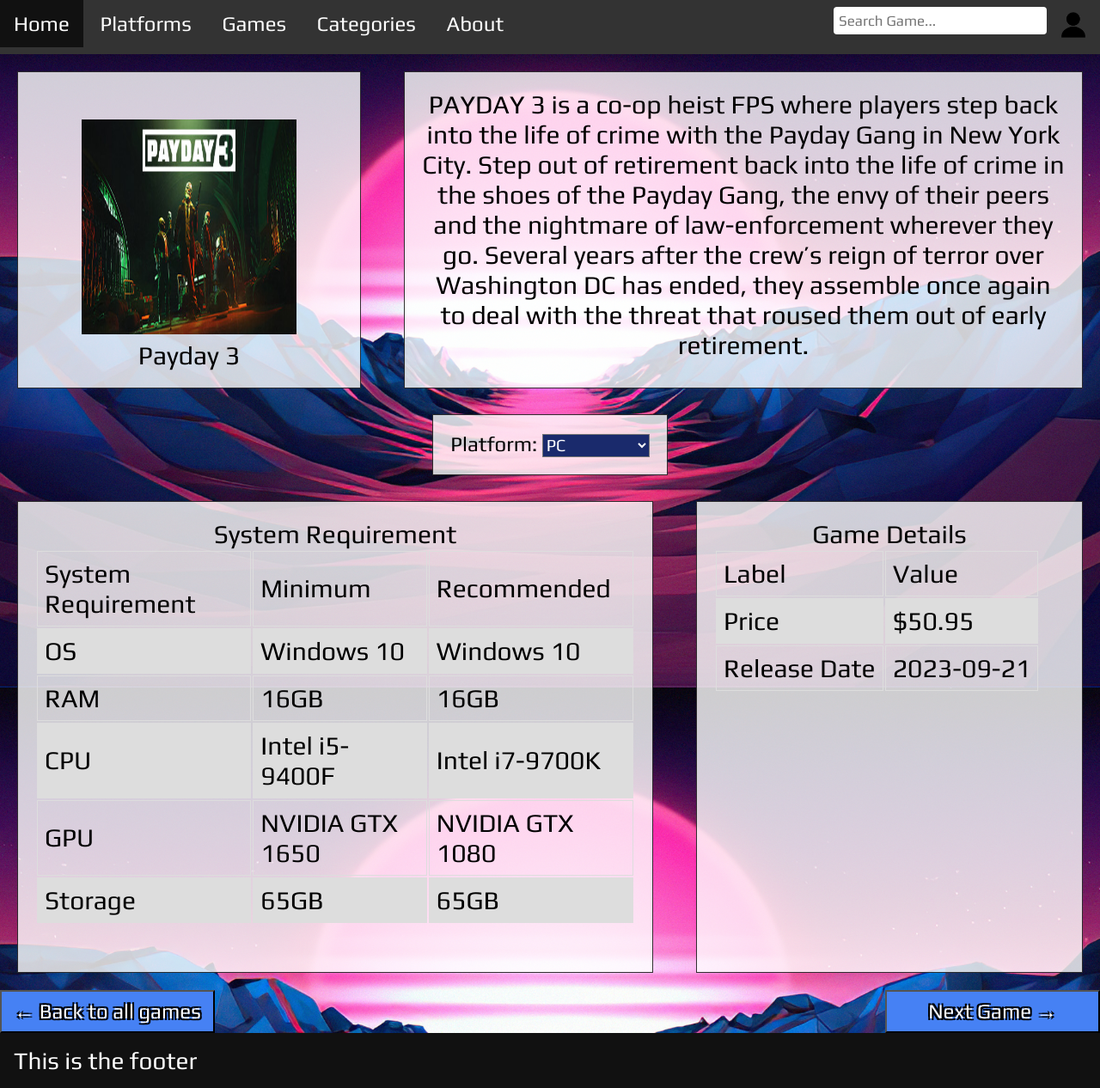
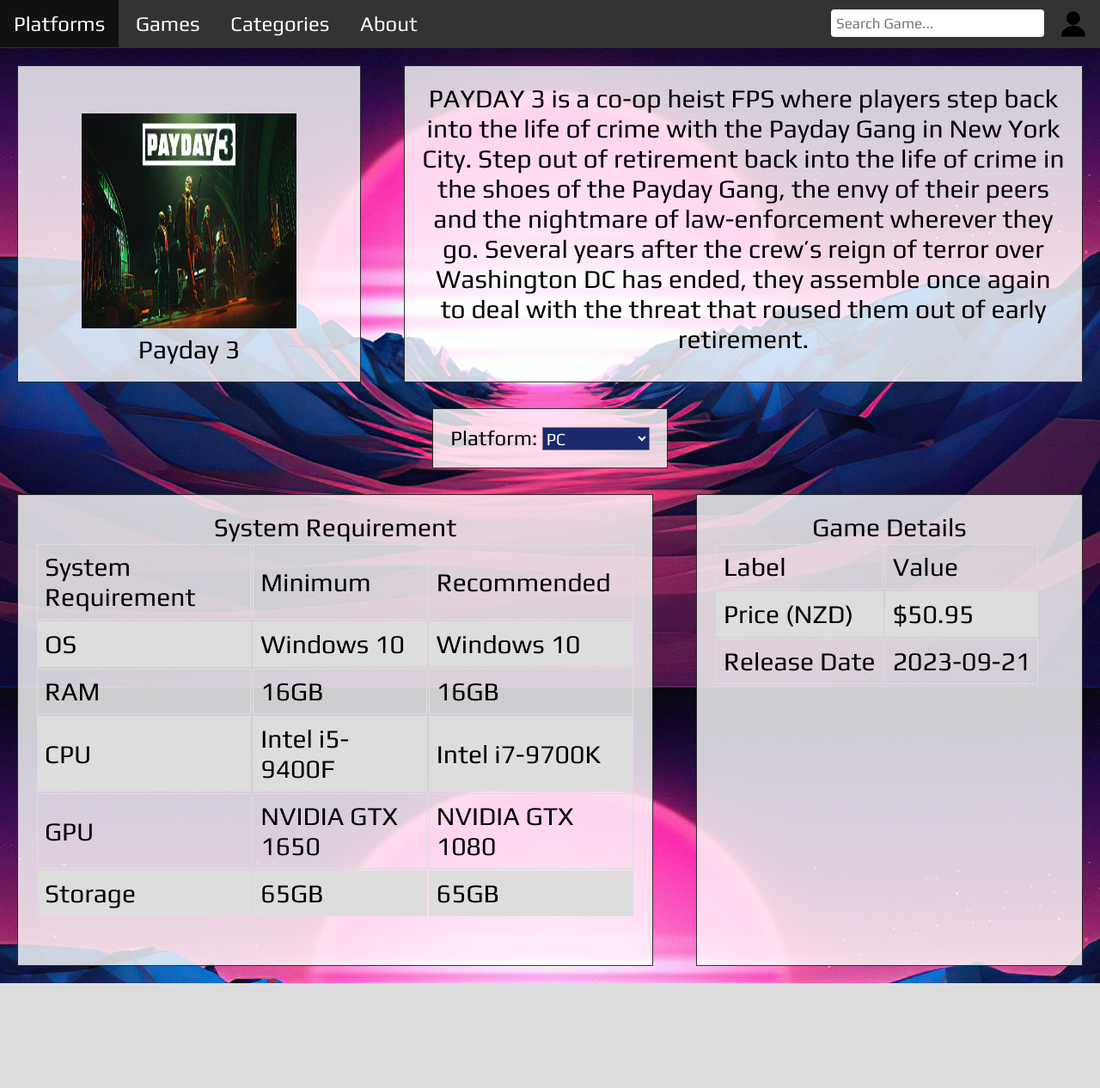
Before and after one commit to DavidWu531/Games, a Flask app: page /game/1 in a window 1280 px wide. Shown: the whole page at 86% size. After the commit the page ends 1144 px from the top, so only its background shows below. Run offline with Flask 3, Linux system fonts and the light colour scheme.

Commit message:
Add duplicate name check, UI animations; remove unused navs

```diff
--- a/app/forms.py
+++ b/app/forms.py
@@ -138,3 +138,10 @@
     xb_release_date = DateField("Release Date", format="%Y-%m-%d", validators=[Optional()])
 
     submit = SubmitField("Add Game")
+
+    def validate_game_name(self, field):
+        game_name = field.data.strip()
+        existing_game = routes.execute_query(models.Games, operation="SELECT", filters={"GameName": game_name})
+        if existing_game:
+            if not hasattr(self, "game_id") or existing_game[0].GameID != self.game_id:
+                raise ValidationError("Game name already exists")
--- a/app/routes.py
+++ b/app/routes.py
@@ -6,7 +6,7 @@
 from flask_sqlalchemy import SQLAlchemy
 import os
 from flask_bcrypt import Bcrypt
-from sqlalchemy import exc, asc, desc
+from sqlalchemy import exc
 
 basedir = os.path.abspath(os.path.dirname(__file__))
 db = SQLAlchemy()
@@ -103,25 +103,6 @@
             db.session.commit()
             return []  # Returns empty list, indicates data deleted
 
-        # NAVIGATION OPERATION
-        elif operation == "NAVIGATION":
-            if id is None:
-                abort(400, "ID not provided")
-
-            # Get first column in primary key of model
-            id_column = list(model.__table__.primary_key.columns)[0]
-            id_attr_name = id_column.name  # Name of column as string
-
-            # Grab first row less than current row
-            prev_row = model.query.filter(id_column < id).order_by(desc(id_column)).first()
-            # Grab first row bigger than current row
-            next_row = model.query.filter(id_column > id).order_by(asc(id_column)).first()
-            return {
-                # Get ID column value based on name of primary key
-                "prev_id": getattr(prev_row, id_attr_name) if prev_row else 0,
-                "next_id": getattr(next_row, id_attr_name) if next_row else None
-            }  # 0 indicates no previous item (e.g., show 'Back to List'), None means no next item
-
         else:
             abort(400, description="Invalid operation")
 
@@ -215,6 +196,7 @@
         # Check if password matches hashed version
         if user and bcrypt.check_password_hash(user.AccountPassword, form.password.data):
             session['AccountID'] = user.AccountID  # Logs user in
+            session['AccountUsername'] = user.AccountUsername
             return redirect("/dashboard")
         else:
             # Fail log in, show error message and reload page
@@ -253,8 +235,7 @@
 
 @app.route('/logout')
 def logout():
-    if "AccountID" in session:
-        session.pop("AccountID", None)
+    session.clear()
     return redirect('/game/0')
 
 
@@ -269,7 +250,7 @@
     except Exception as e:  # noqa F841
         print("An error occurred, please try again later")
     else:
-        session.pop("AccountID", None)
+        session.clear()
     return redirect('/game/0')
 
 
@@ -310,7 +291,8 @@
 # Home Page Route
 @app.route('/')
 def home_page():
-    return render_template('home.html')
+    return redirect('/game/0')
+    # return render_template('home.html')
 
 
 # About Page Route
@@ -378,11 +360,8 @@
                                       filters={"GameID": id, "Type": platform_key[chosen_platform],
                                                "PlatformID": platform_id[chosen_platform]})
 
-        # Miscellaneous: Get next and previous GameID for navigation
-        nav_ids = execute_query(models.Games, operation="NAVIGATION", id=id)
         return render_template('individual_games.html', games=games, user_rating=user_rating, is_admin=is_admin,
-                               chosen_platform=chosen_platform, platform_detail=platform_detail,
-                               system_detail=system_detail, prev_id=nav_ids["prev_id"], next_id=nav_ids["next_id"])
+                               chosen_platform=chosen_platform, platform_detail=platform_detail, system_detail=system_detail)
 
 
 # Displays platforms, allows id=0 for redirecting
@@ -582,6 +561,7 @@
     game = game[0]
     form = AdminGameForm(obj=game)
     form.submit.label.text = "Update Game"
+    form.game_id = id
 
     # Load all categories and platforms
     all_categories = execute_query(models.Categories, operation="SELECT")
--- a/app/static/style.css
+++ b/app/static/style.css
@@ -10,6 +10,11 @@
     height: 100%;
     display: flex;
     flex-direction: column;
+}
+
+@keyframes fadeIn {
+    0% { opacity: 0; }
+    100% { opacity: 1; }
 }
 
 body#bg_image {
@@ -47,6 +52,18 @@
     font-size: 24px;
 }
 
+li img {
+    vertical-align: middle;
+}
+
+li.align_right a {
+    padding: 12.25px 16px;
+}
+
+li.align_right form {
+    padding: 3px;
+}
+
 li a:hover {
     background-color: #111;
 }
@@ -78,6 +95,12 @@
     padding: 20px;
     font-size: 30px;
     text-align: center;
+    transition: transform 0.3s ease, box-shadow 0.3s ease;
+}
+
+.all_grid_item:hover {
+    transform: scale(1.05);
+    box-shadow: 0 8px 16px rgba(0, 0, 0, 0.2);
 }
 
 footer {
@@ -92,6 +115,7 @@
     justify-content: center;
     align-items: center;
     position: relative;
+    height: 75vh;
 }
 
 .account_border {
@@ -206,6 +230,7 @@
 
 .grid_link {
     color: inherit;
+    display: block;
 }
 
 td, th {
@@ -227,8 +252,6 @@
     "bottom-row";
     grid-template-rows: auto auto auto;
     padding: 20px;
-    /* justify-content: start;
-    align-items: start; */
 }
 
 .top-row {
@@ -364,3 +387,7 @@
     grid-template-columns: repeat(6, 170px);
     gap: 10px;
 }
+
+.page_load {
+    animation: fadeIn 1s ease-out forwards
+}
--- a/app/templates/error.html
+++ b/app/templates/error.html
@@ -10,7 +10,10 @@
 <body>
     <div class="center">
         <h2 class="home_message">
-            Error {{ code }}<br>{{ message }}</h2>
+            {% if code in [404, 500] %}
+            Error {{ code }}<br>
+            {% endif %}
+            {{ message }}</h2>
         <a href="/game/0" class="go_back_link">
             <button class="go_back">
                 <p>Go Back</p>
--- a/app/templates/individual_games.html
+++ b/app/templates/individual_games.html
@@ -22,7 +22,7 @@
             <a href="/admin/game/update/{{ game.GameID }}">
                 <img src="{{ url_for('static', filename='images/pen.png') }}" height="50px" width="50px">
             </a>
-            <a href="javascript:void(0);" onclick="delete_game({{ game.GameID }})">
+            <a href="javascript:void(0);" onclick="delete_game('{{ game.GameID }}')">
                 <img src="{{ url_for('static', filename='images/bin.png')}}" height="50px" width="50px">
             </a>
             {% endif %}
@@ -160,7 +160,7 @@
                         <th>Value</th>
                     </tr>
                     <tr>
-                        <td>Price</td>
+                        <td>Price (NZD)</td>
                         <td>${{ ("%.2f"|format(data.Price)) if data.Price > -1 else "N/A" }}</td>
                     </tr>
                     <tr>
@@ -168,10 +168,6 @@
                         <td>{{ data.ReleaseDate if data.ReleaseDate|string != "1900-01-01" else "TBA" }}</td>
                     </tr>
                 </table>
-                <!-- <p>
-                Price: ${{ ("%.2f"|format(data.Price)) if data.Price > -1 else "N/A" }}<br>
-                Release Date: {{ data.ReleaseDate if data.ReleaseDate|string != "1900-01-01" else "TBA" }}<br>
-            </p> -->
                 {% endif %}
                 {% endfor %}
             </ul>
@@ -185,31 +181,4 @@
         {% endif %}
     </div>
 </div>
-<div>
-    <!--Navigation-->
-    {% if games %}
-    {% for game in games %}
-    {% if prev_id %}
-    <a href="/game/{{ prev_id }}" style="float: left">
-        <button type="submit" class="navigation">
-            <p>← Previous Game</p>
-        </button>
-    </a>
-    {% else %}
-    <a href="/game" style="float: left">
-        <button type="submit" class="navigation">
-            <p>← Back to all games</p>
-        </button>
-    </a>
-    {% endif %}
-    {% if next_id %}
-    <a href="/game/{{ next_id }}" style="float: right">
-        <button type="submit" class="navigation">
-            <p>Next Game →</p>
-        </button>
-    </a>
-    {% endif %}
-    {% endfor %}
-    {% endif %}
-</div>
 {% endblock %}
--- a/app/templates/layout.html
+++ b/app/templates/layout.html
@@ -15,7 +15,6 @@
     <header>
         <nav>
             <ul>
-                <li><a href="/">Home</a></li>
                 <li><a href="/platform">Platforms</a></li>
                 <li><a href="/game">Games</a></li>
                 <li><a href="/category">Categories</a></li>
@@ -23,6 +22,9 @@
                 <li class="align_right">
                     <a href="/dashboard">
                         <img src="{{ url_for('static', filename='images/icon.png') }}" width="30" height="30">
+                        {% if session %}
+                        {{ session.AccountUsername }}
+                        {% endif %}
                     </a>
                 </li>
                 <li class="align_right">
@@ -33,7 +35,7 @@
             </ul>
         </nav>
     </header>
-    <main>
+    <main class="page_load">
         {% block content %}
         {% with messages = get_flashed_messages() %}
         {% if messages %}
@@ -44,9 +46,6 @@
         {% endwith %}
         {% endblock %}
     </main>
-    <footer>
-        <p>This is the footer</p>
-    </footer>
 </body>
 
 </html>
```
Also changed, not shown: app/games.db, app/static/images/pc_icon.png.
